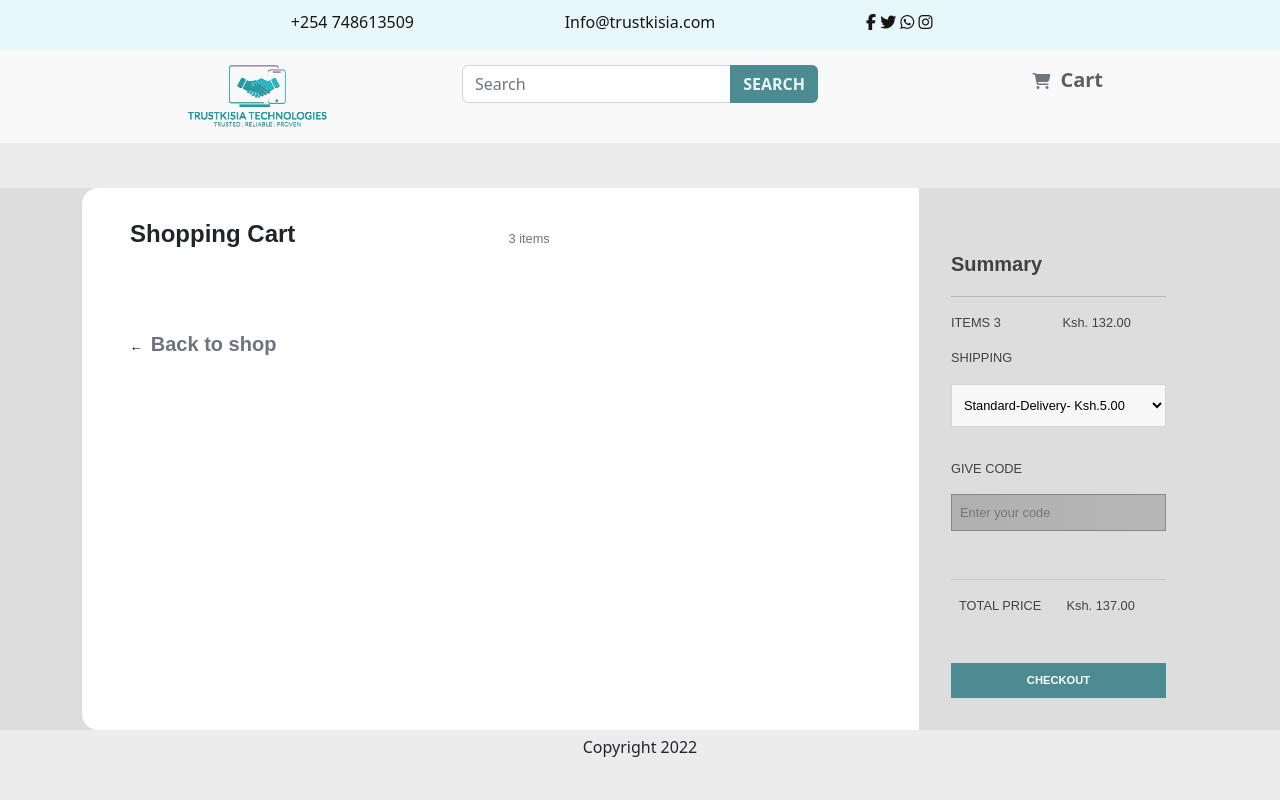
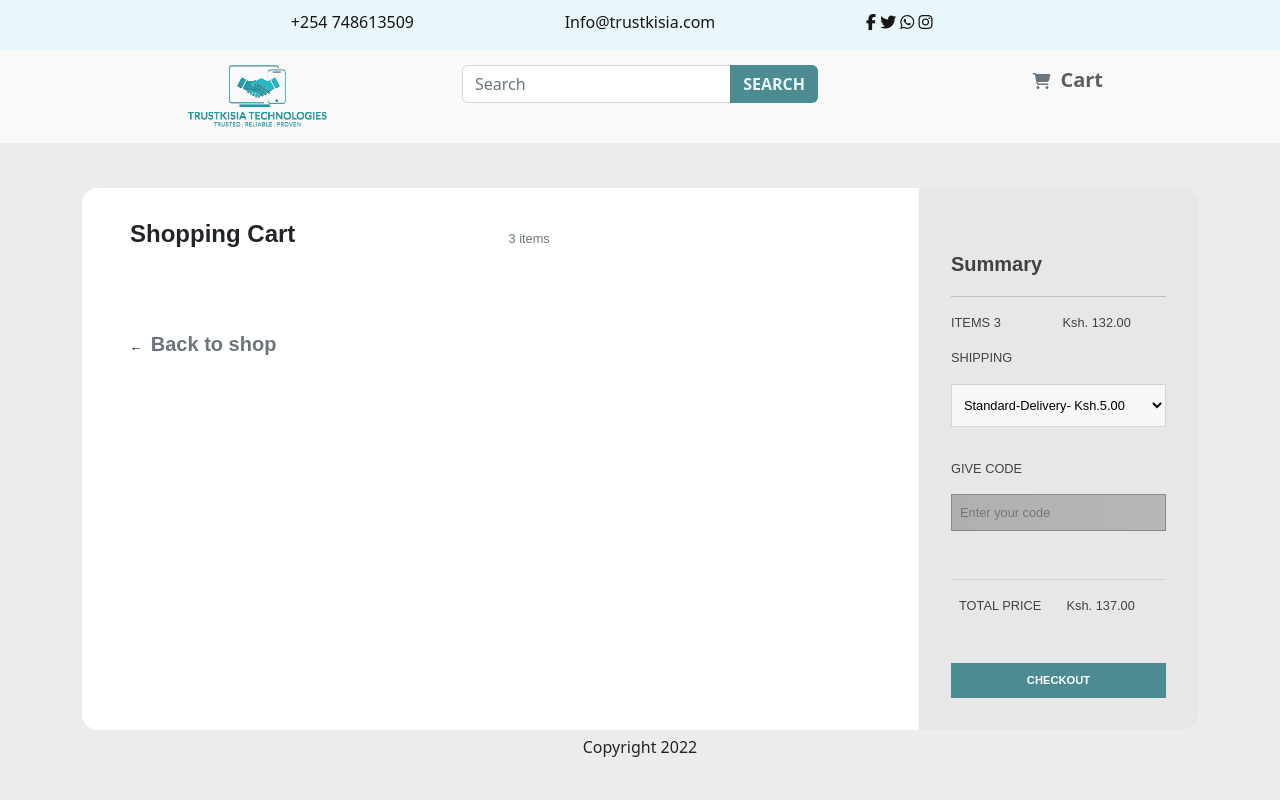
Before and after one commit to wekesa360/trust_kisia_ecommerce, a Django app: template templates/cart.html in a window 1280 px wide. Run offline with Django 4.2, Linux system fonts and the light colour scheme; the template is opened without the code that fills it, so the values that code supplies are empty; parts of the project's set-up code (start-up, migrations or seed data) failed here and were passed over; some libraries are stand-ins or nearby versions; grey boxes are pictures that could not be loaded.

Commit message:
update css

```diff
--- a/static/css/style.css
+++ b/static/css/style.css
@@ -368,7 +368,7 @@ label.radio input:checked+span {
 /* cart css */
 
 #cart-page {
-    background: #ddd;
+
     font-family: sans-serif;
     font-size: 0.8rem;
 }
@@ -392,7 +392,7 @@ label.radio input:checked+span {
     }
 }
 #cart-page .cart-section .cart{
-    background-color: #fff;
+    background-color: #ffff;
     padding: 4vh 5vh;
     border-bottom-left-radius: 1rem;
     border-top-left-radius: 1rem;
@@ -405,11 +405,11 @@ label.radio input:checked+span {
     }
 }
 #cart-page .cart-section .summary{
-    background-color: #ddd;
+    background-color: #e7e7e7;
     border-top-right-radius: 1rem;
     border-bottom-right-radius: 1rem;
     padding: 4vh;
-    color: rgb(65, 65, 65);
+    color: #414141;
 }
 @media(max-width:767px){
     #cart-page .cart-section .summary{
```
